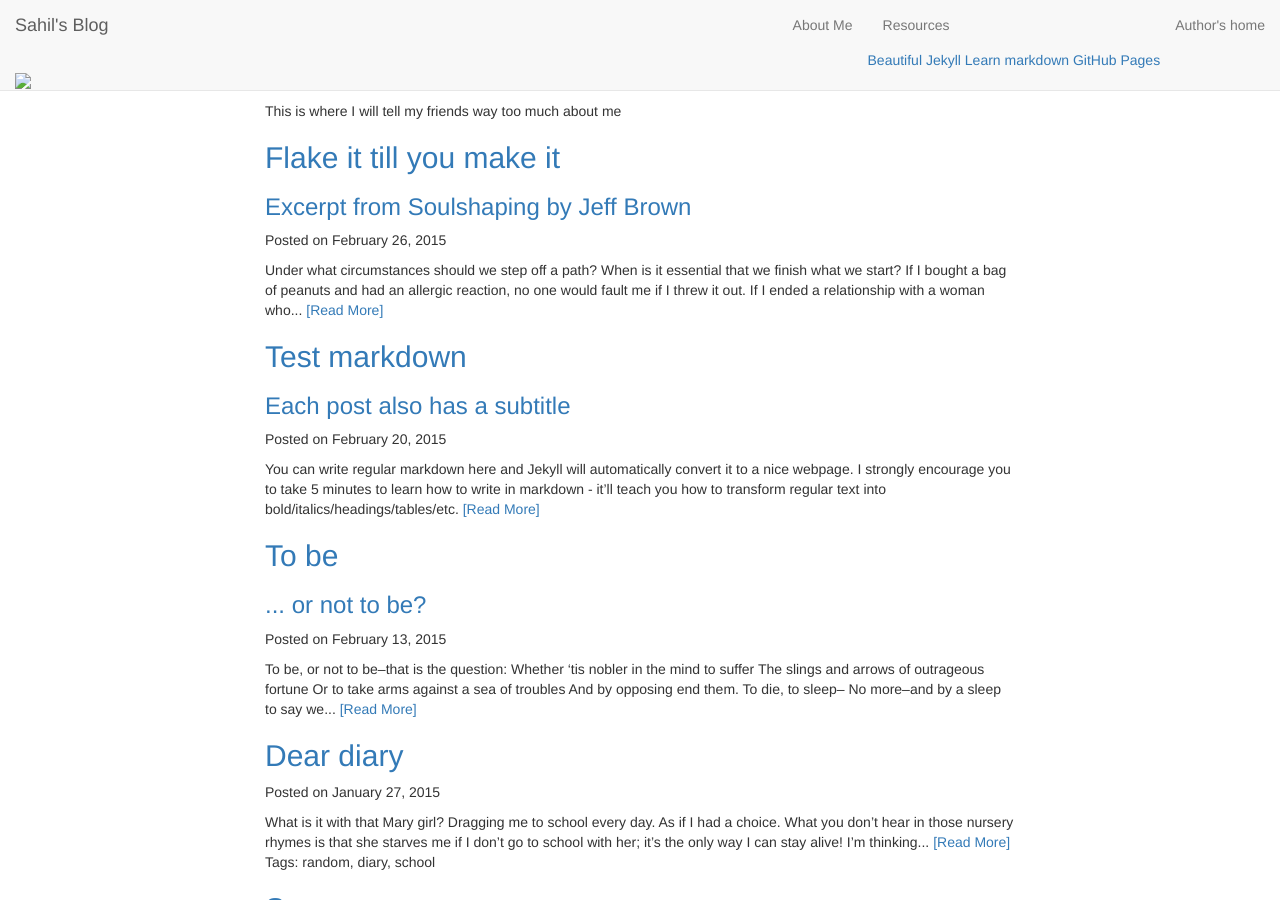
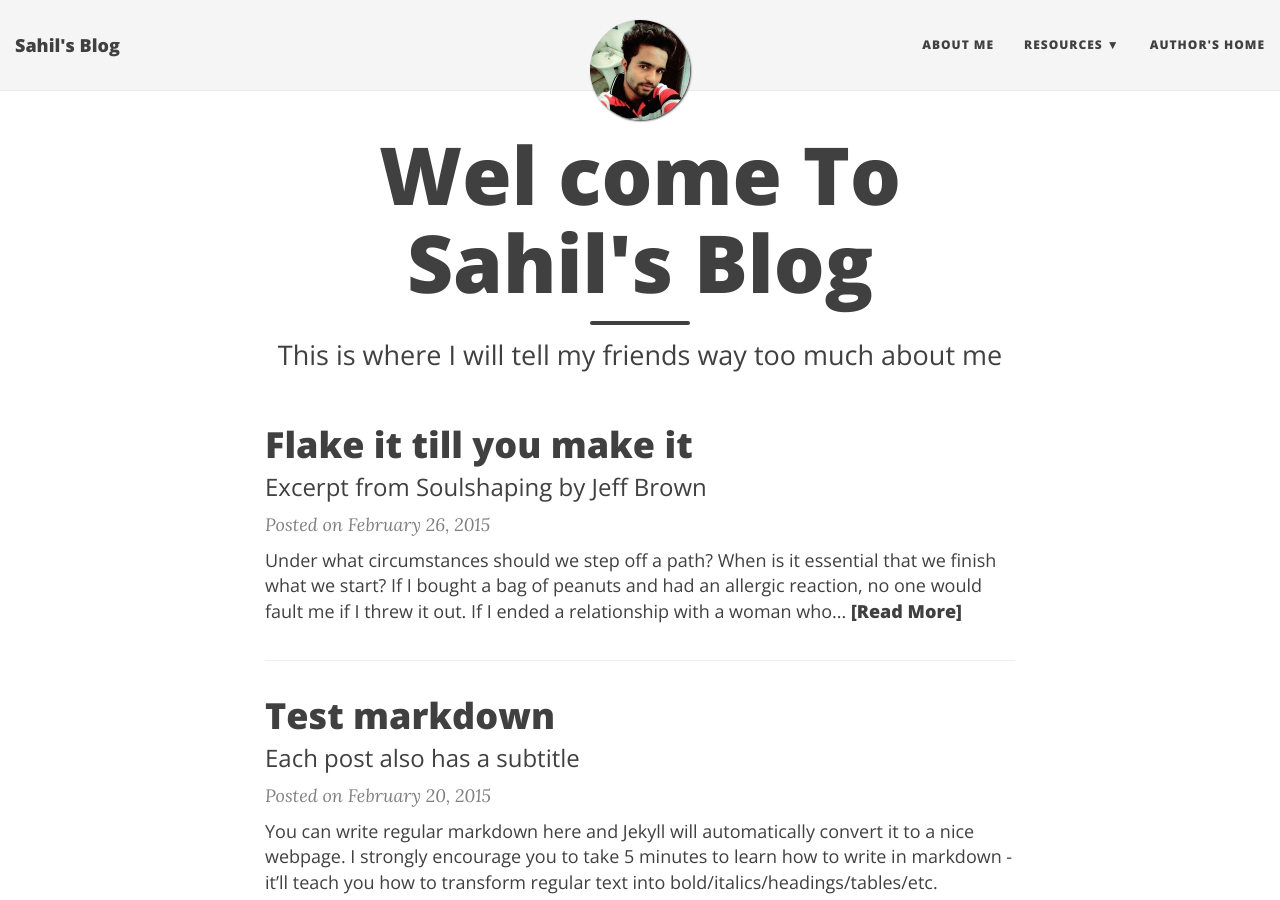
Before and after one commit to sahilpaudel/blog.sahilpaudel.com, a Jekyll site: the page built from index.html, in a window 1280 px wide and 900 px high. Built offline with Jekyll 4.4.1, drawn with Linux system fonts in a browser that asks for light colours; nearby versions of some CDN libraries; library files that are not in the unit come from our copies; the list of posts is cut into pages by our own code; part of the change alters nothing that is shown.

```diff
--- a/_config.yml
+++ b/_config.yml
@@ -5,7 +5,7 @@
 
 # If you are building a simple GitHub user page (http://username.github.io) then use these settings:
 url: "http://blog.sahilpaudel.com"
-baseurl: "http://sahilpaudel.com"
+baseurl: ""
 
 # If you are building a GitHub project page then use these settings:
 #url: "http://username.github.io/projectname"
```
